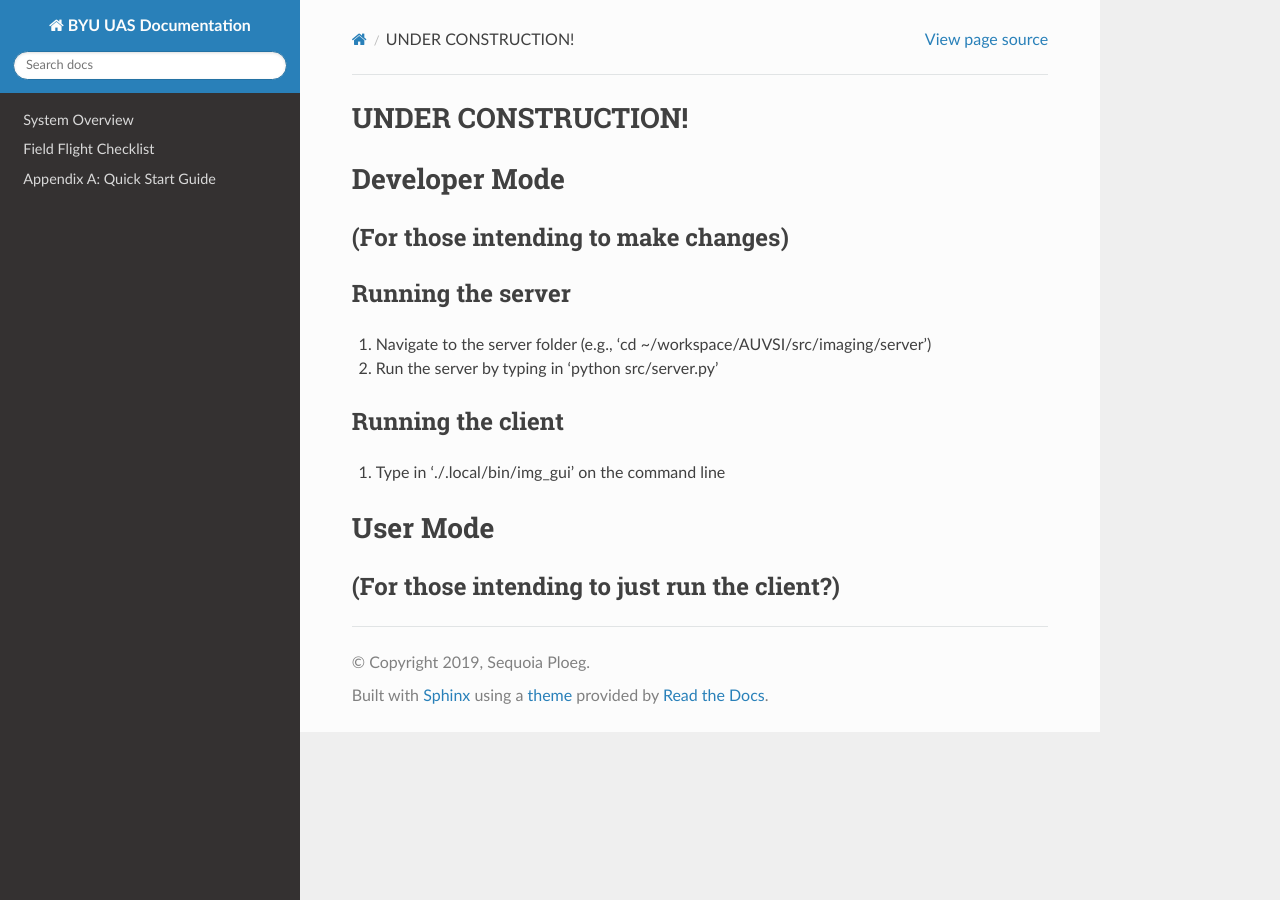
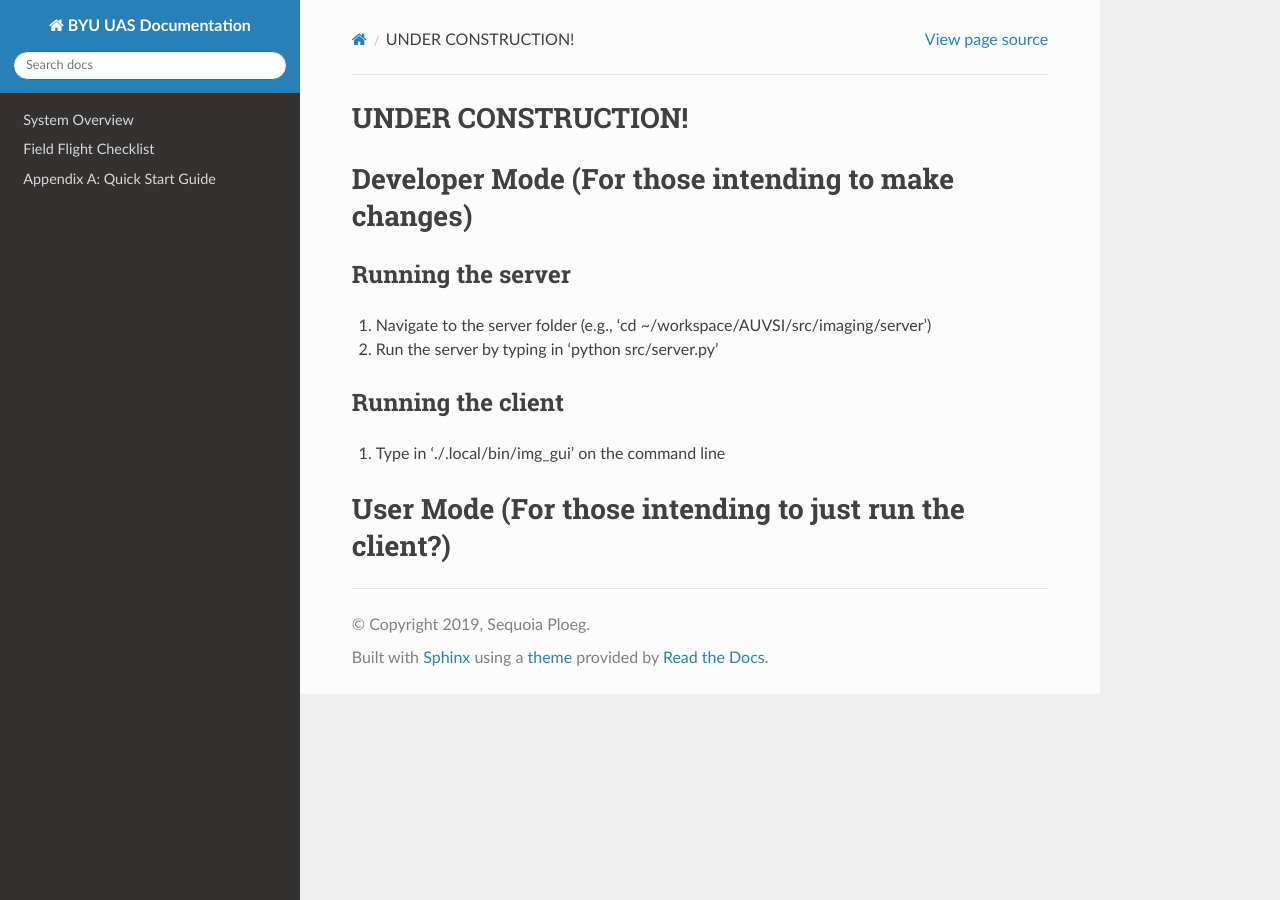
Before and after one commit to BYU-AUVSI/uas_documentation, a Sphinx documentation site: the page built from source/imaging.md, in a window 1280 px wide. Built offline with Sphinx 7.4.7 and the Read the Docs theme 2.0.0, drawn with Linux system fonts in a browser that asks for light colours.

```diff
--- a/source/imaging.md
+++ b/source/imaging.md
@@ -1,7 +1,6 @@
 # UNDER CONSTRUCTION!
 
-# Developer Mode
-## (For those intending to make changes)
+# Developer Mode (For those intending to make changes)
 
 ## Running the server
 1. Navigate to the server folder (e.g., 'cd ~/workspace/AUVSI/src/imaging/server')
@@ -10,5 +9,4 @@
 ## Running the client
 1. Type in './.local/bin/img_gui' on the command line
 
-# User Mode
-## (For those intending to just run the client?)
+# User Mode (For those intending to just run the client?)
```
